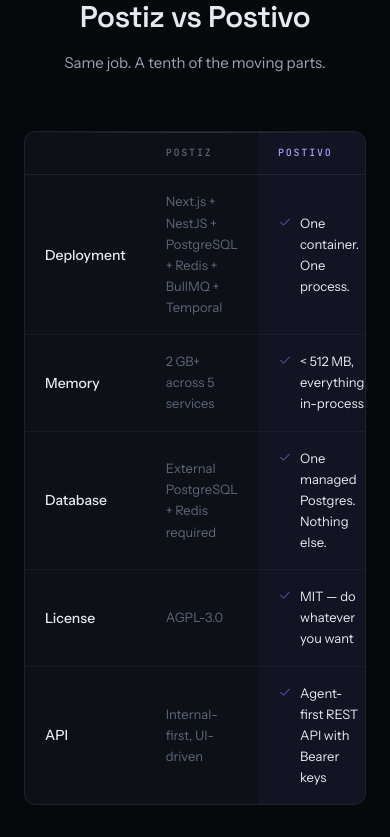
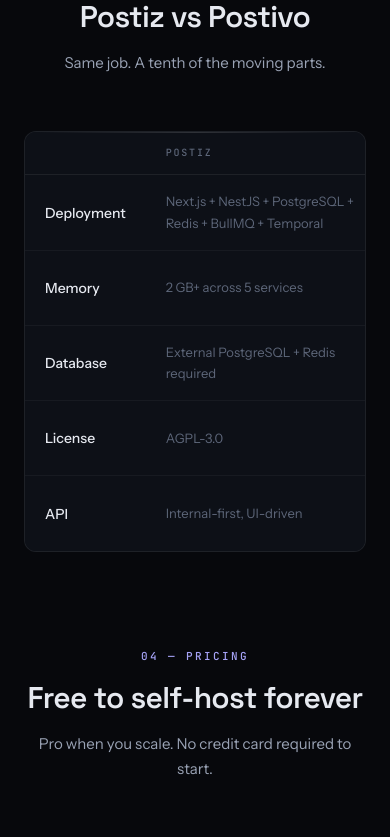
Before and after one commit to Mitsi-ag/postivo, a Next.js app: page / in a window 390 px wide. Shown: the part 3840-4677 px from the top of the page. Built offline with nearby package versions, Linux system fonts and the light colour scheme.

Commit message:
design: polish pass — 2-col mobile stats, mono char counter, scrollable compare table

```diff
--- a/src/app/compose/page.tsx
+++ b/src/app/compose/page.tsx
@@ -363,7 +363,7 @@
                 <label htmlFor="compose-content" className="text-sm font-medium text-fg">
                   Content
                 </label>
-                <span className={`text-xs ${overLimit ? 'font-semibold text-err' : 'text-dim'}`}>
+                <span className={`font-mono text-xs ${overLimit ? 'font-semibold text-err' : 'text-dim'}`}>
                   {content.length}
                   {charLimit !== null ? ` / ${charLimit}` : ''} chars
                 </span>
--- a/src/app/dashboard/page.tsx
+++ b/src/app/dashboard/page.tsx
@@ -137,13 +137,13 @@
         <ErrorBanner message={error} />
 
         {analytics === null && !error ? (
-          <div className="grid gap-4 sm:grid-cols-2 lg:grid-cols-5">
+          <div className="grid grid-cols-2 gap-4 lg:grid-cols-5">
             {Array.from({ length: 5 }, (_, i) => (
               <Skeleton key={i} className="h-28" />
             ))}
           </div>
         ) : (
-          <div className="grid gap-4 sm:grid-cols-2 lg:grid-cols-5">
+          <div className="grid grid-cols-2 gap-4 lg:grid-cols-5">
             {stats.map((s) => (
               <div key={s.label} className={`${cardCls} lift relative overflow-hidden`}>
                 <div className="flex items-center justify-between">
--- a/src/app/page.tsx
+++ b/src/app/page.tsx
@@ -297,8 +297,8 @@
           title="Postiz vs Postivo"
           sub="Same job. A tenth of the moving parts."
         />
-        <div className="edge-top mx-auto mt-14 max-w-4xl overflow-hidden rounded-card border border-line bg-surface">
-          <table className="w-full text-sm">
+        <div className="edge-top mx-auto mt-14 max-w-4xl overflow-x-auto rounded-card border border-line bg-surface">
+          <table className="w-full min-w-[560px] text-sm">
             <thead>
               <tr className="border-b border-line text-left">
                 <th className="px-5 py-3.5 font-mono text-[10px] font-medium uppercase tracking-[0.18em] text-dim" />
```
